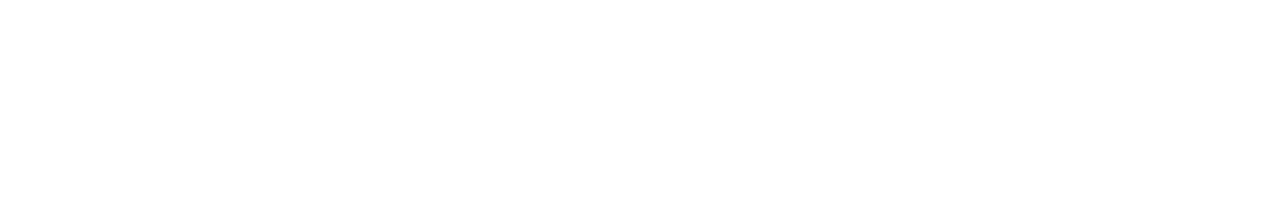
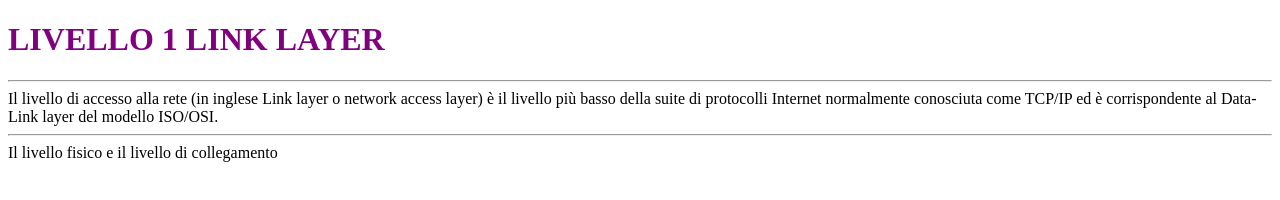
Before and after one commit to LeleCazza/4AFM-2022-2023, a plain HTML site: page TCP-IP/Livello_1_Link_Layer/index.html in a window 1280 px wide. Drawn offline with Linux system fonts and the light colour scheme.

Commit message:
aggiunto css, e homepage

```diff
--- /dev/null
+++ b/TCP-IP/Livello_1_Link_Layer/CSS/stile_homepage.css
@@ -0,0 +1,3 @@
+h1{
+	color: purple;
+}
--- a/TCP-IP/Livello_1_Link_Layer/index.html
+++ b/TCP-IP/Livello_1_Link_Layer/index.html
@@ -2,10 +2,15 @@
 <html>
 <head>
 	<meta charset="utf-8">
+	<link rel="stylesheet" type="text/css" href="CSS\stile_homepage.css">
 	<meta name="viewport" content="width=device-width, initial-scale=1">
-	<title></title>
+	<title>LIVELLO 1 LINK LAYER</title>
 </head>
 <body>
+	<h1>LIVELLO 1 LINK LAYER</h1>
+<hr> Il livello di accesso alla rete (in inglese Link layer o network access layer) è il livello più basso della suite di protocolli Internet normalmente conosciuta come TCP/IP ed è corrispondente al Data-Link layer del modello ISO/OSI.
+<hr>
 
 </body>
+<head> Il livello fisico e il livello di collegamento <head>
 </html>
```
